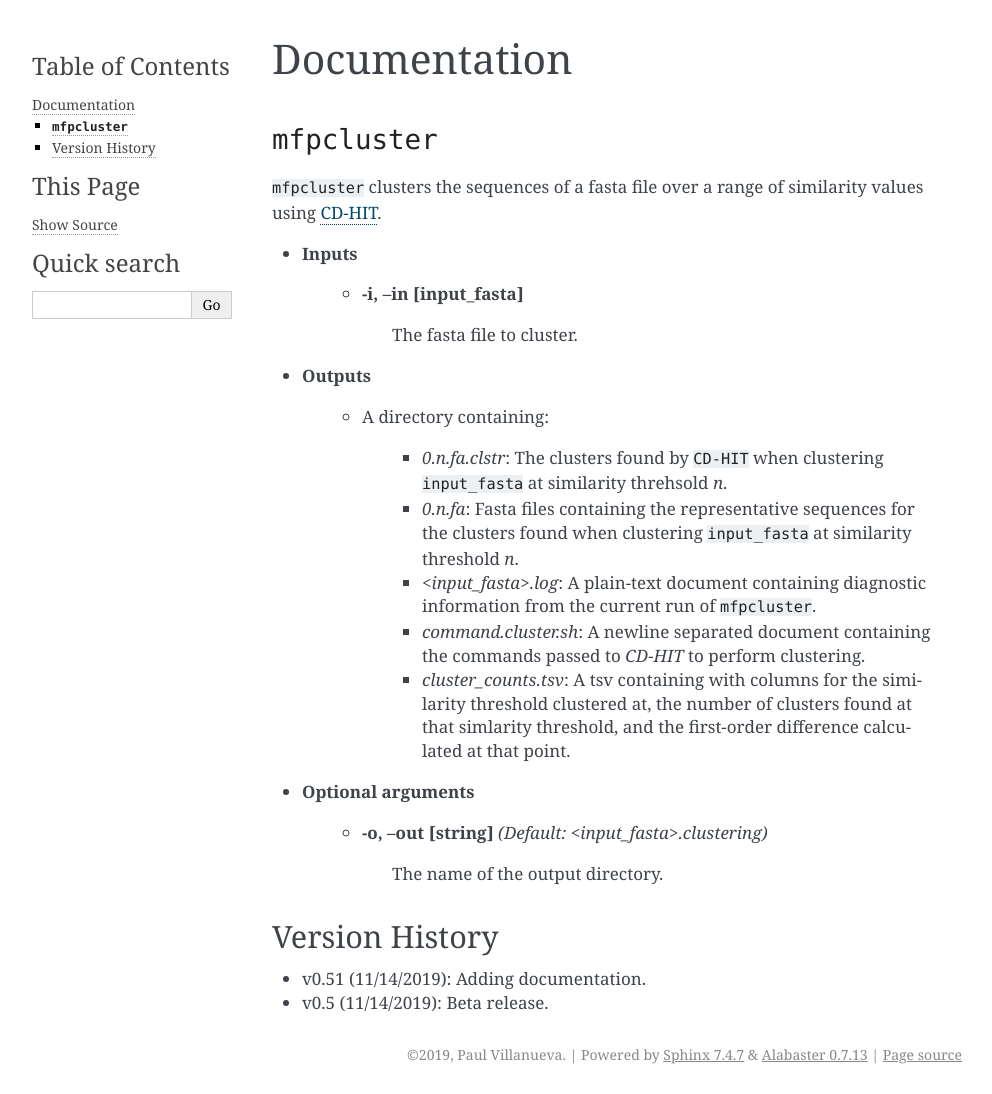
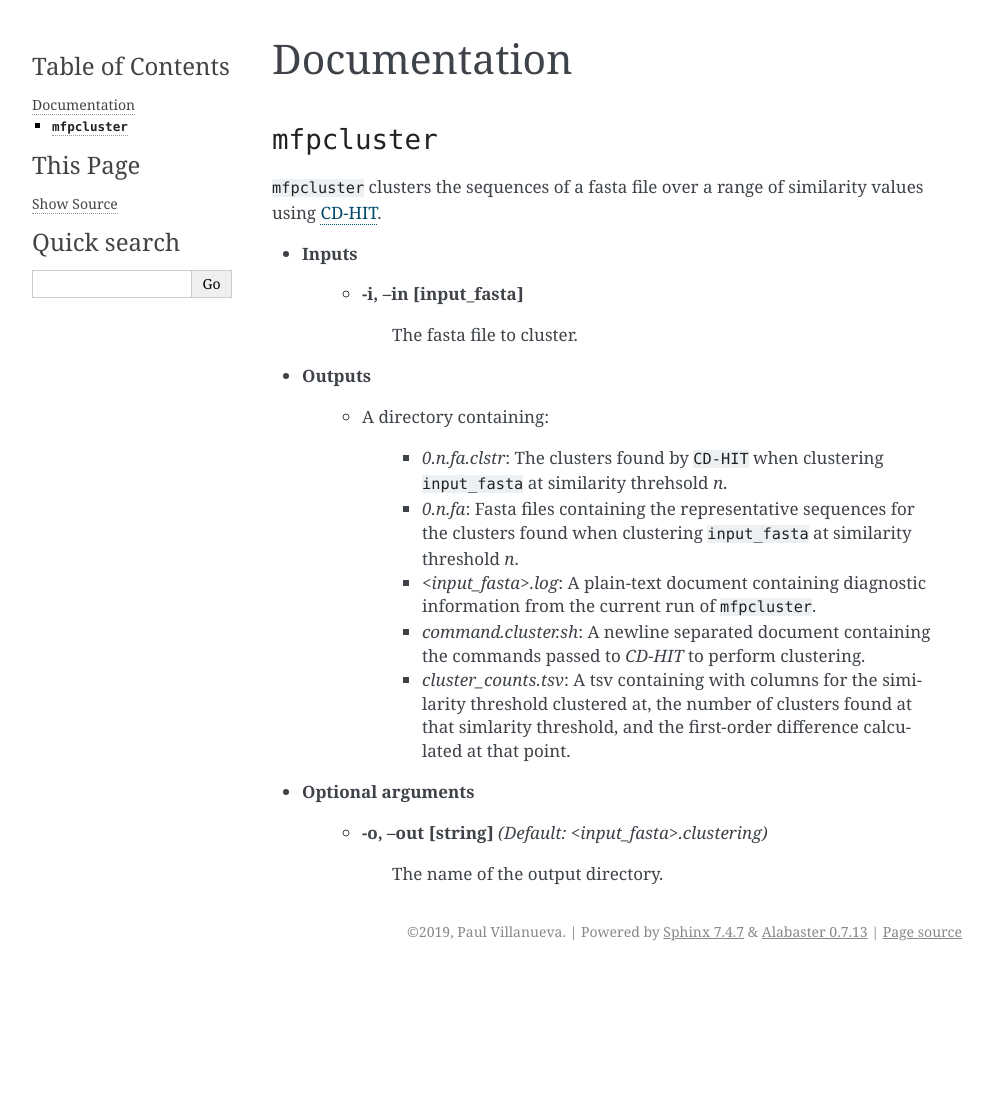
Before and after one commit to pommevilla/MetaFunPrimer, a Sphinx documentation site: the page built from docs/source/Documentation.rst, in a window 1280 px wide. Shown: the whole page, without its empty margins (148-1140 px from the left). Built offline with Sphinx 7.4.7, drawn with Linux system fonts in a browser that asks for light colours; after the commit the page ends 971 px from its top, so only the background shows below that.

Commit message:
Remove version history

```diff
--- a/docs/source/Documentation.rst
+++ b/docs/source/Documentation.rst
@@ -27,9 +27,3 @@ Documentation
     * **-o, --out [string]** *(Default: <input_fasta>.clustering)*
 
         The name of the output directory.
-
-Version History
----------------
-
-* v0.51 (11/14/2019): Adding documentation.
-* v0.5 (11/14/2019): Beta release.
```
